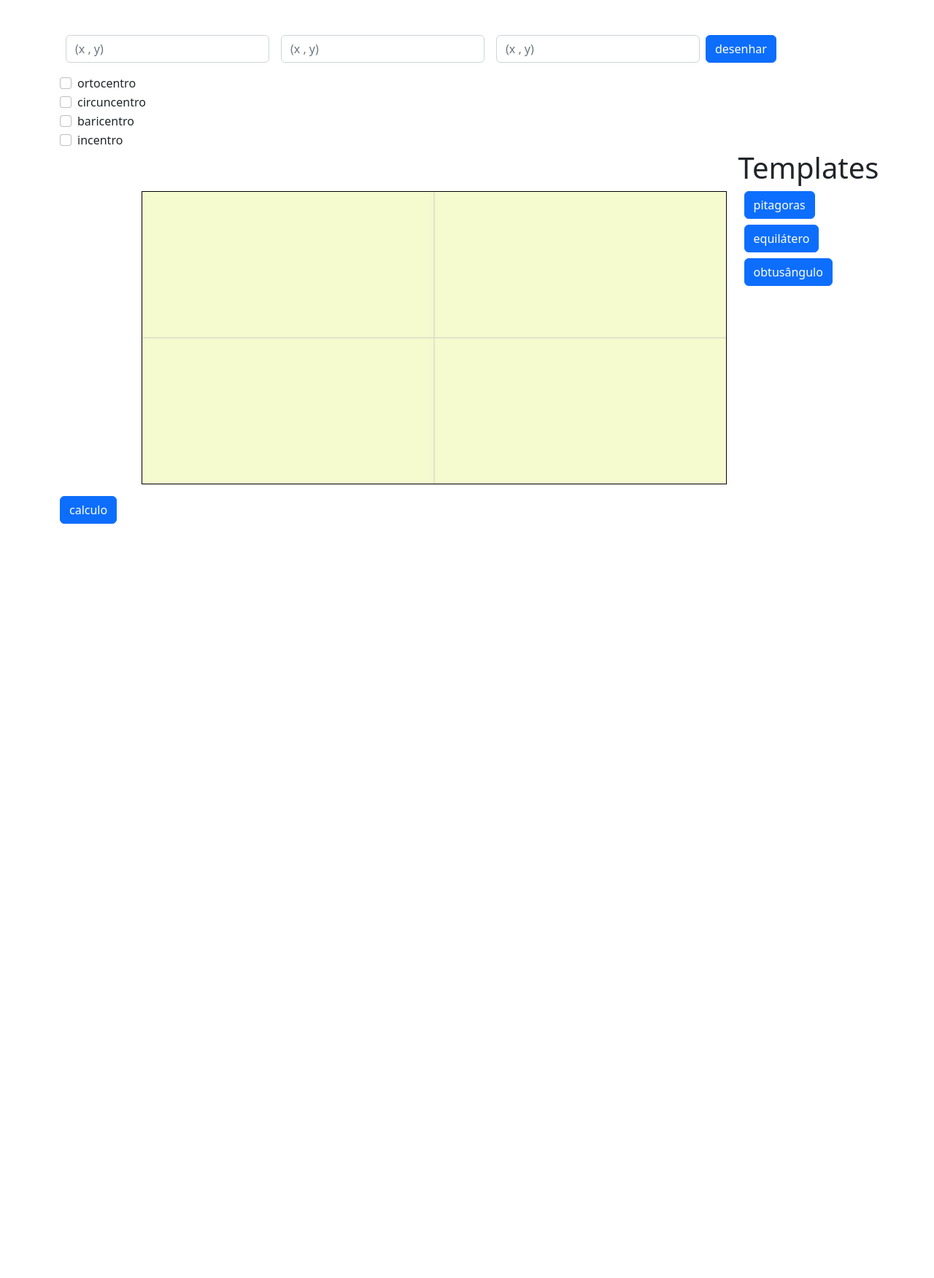
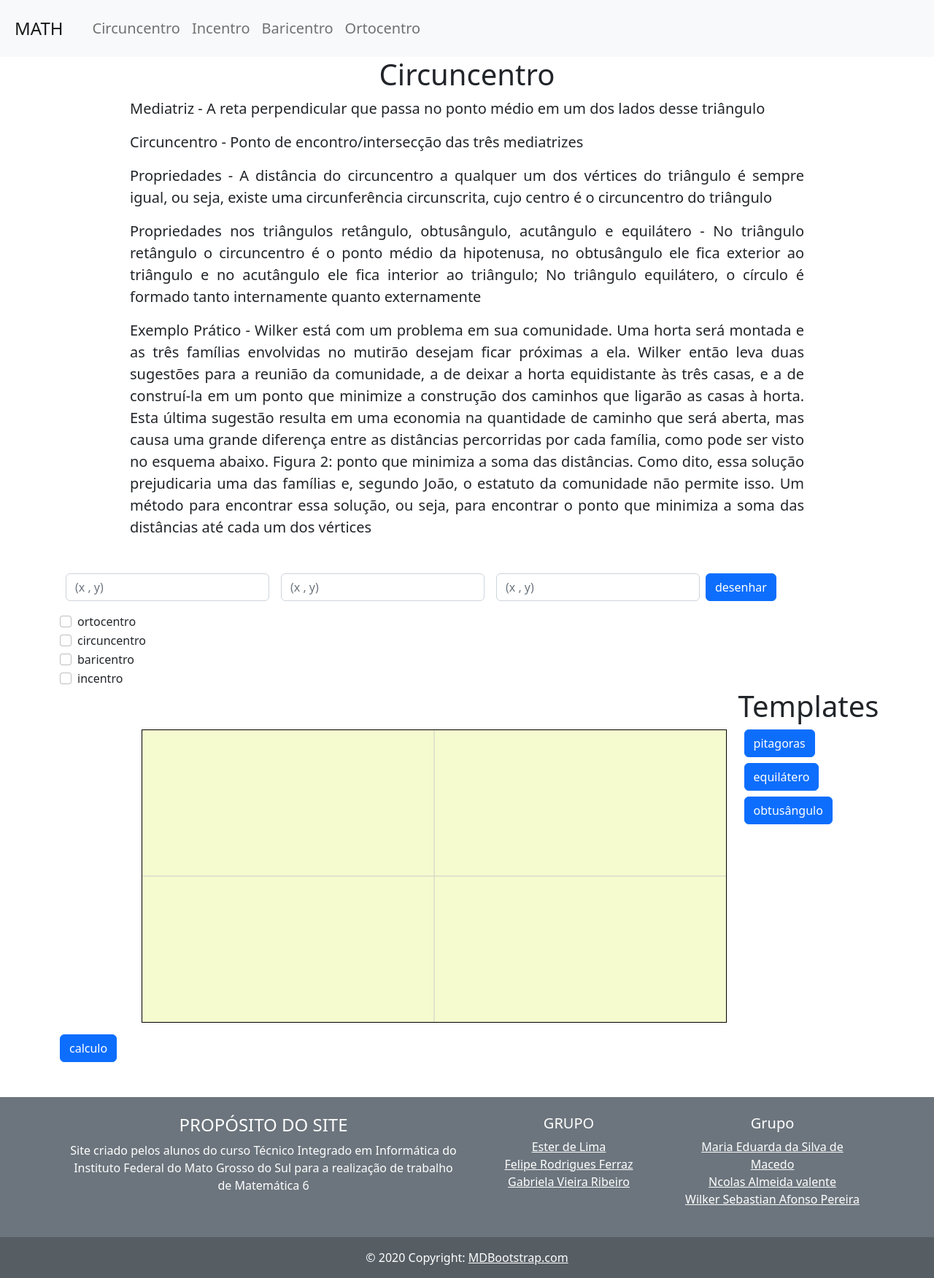
Before and after one commit to WilkerSebastian/pontos-notaveis-triangulo, a website: page index.html in a window 1280 px wide. Shown: the whole page at 73% size. Before the commit the page ends 800 px from the top, so only its background shows below. Drawn offline with Linux system fonts and the light colour scheme.

Commit message:
primeiras modificações

```diff
--- a/css/style.css
+++ b/css/style.css
@@ -11,3 +11,7 @@
     display: none;
 
 }
+
+.conteudo{
+    text-align: justify;
+}
--- a/index.html
+++ b/index.html
@@ -15,10 +15,54 @@
 <body>
 
     <header>
-
-
+        <nav class="navbar navbar-expand-lg bg-light text-center">
+            <div class="container-fluid">
+                <a class="navbar-brand p-2 fs-4" href="#">MATH</a>
+                <button class="navbar-toggler" type="button" data-bs-toggle="collapse" data-bs-target="#navbarNav"
+                    aria-controls="navbarNav" aria-expanded="false" aria-label="Toggle navigation">
+                    <span class="navbar-toggler-icon"></span>
+                </button>
+                <div class="collapse navbar-collapse p-2 fs-5" id="navbarNav">
+                    <ul class="navbar-nav">
+                        <li class="nav-item">
+                            <a class="nav-link" href="#">Circuncentro</a>
+                        </li>
+                        <li class="nav-item">
+                            <a class="nav-link" href="#">Incentro</a>
+                        </li>
+                        <li class="nav-item">
+                            <a class="nav-link" href="#">Baricentro</a>
+                        </li>
+                        <li class="nav-item">
+                            <a class="nav-link" href="#">Ortocentro</a>
+                        </li>
+                    </ul>
+                </div>
+            </div>
+        </nav>
     </header>
     <main class="container">
+        <section class="fs-5 lh-base mx-5 px-5 conteudo">
+            <h1 class="text-center">Circuncentro</h1>
+            <p>Mediatriz - A reta perpendicular que passa no ponto médio em um dos lados desse triângulo</p>
+            <p>Circuncentro - Ponto de encontro/intersecção das três mediatrizes</p>
+            <p>Propriedades - A distância do circuncentro a qualquer um dos vértices do triângulo é sempre igual, ou
+                seja, existe uma circunferência circunscrita, cujo centro é o circuncentro do triângulo</p>
+            <p>Propriedades nos triângulos retângulo, obtusângulo, acutângulo e equilátero - No triângulo retângulo o
+                circuncentro é o ponto médio da hipotenusa, no obtusângulo ele fica exterior ao triângulo e no
+                acutângulo ele fica interior ao triângulo; No triângulo equilátero, o círculo é formado tanto
+                internamente quanto externamente
+            </p>
+            <p>Exemplo Prático - Wilker está com um problema em sua comunidade. Uma horta será montada e as três
+                famílias envolvidas no mutirão desejam ficar próximas a ela. Wilker então leva duas sugestões para a
+                reunião da comunidade, a de deixar a horta equidistante às três casas, e a de construí-la em um ponto
+                que minimize a construção dos caminhos que ligarão as casas à horta. Esta última sugestão resulta em uma
+                economia na quantidade de caminho que será aberta, mas causa uma grande diferença entre as distâncias
+                percorridas por cada família, como pode ser visto no esquema abaixo. Figura 2: ponto que minimiza a soma
+                das distâncias. Como dito, essa solução prejudicaria uma das famílias e, segundo João, o estatuto da
+                comunidade não permite isso. Um método para encontrar essa solução, ou seja, para encontrar o ponto que
+                minimiza a soma das distâncias até cada um dos vértices</p>
+        </section>
 
         <div class="d-flex mt-5">
 
@@ -89,9 +133,58 @@
 
     </main>
     <footer>
+        <section class="mt-5">
+            <footer class="bg-secondary text-white text-center">
+                <div class="container p-4">
+                    <div class="row">
+                        <div class="col-lg-6 col-md-12 mb-4 mb-md-0">
+                            <h5 class="text-uppercase fs-4">Propósito do Site</h5>
 
+                            <p class="fs-6">
+                                Site criado pelos alunos do curso Técnico Integrado em Informática do Instituto Federal
+                                do Mato Grosso do Sul para a realização de trabalho de Matemática 6
+                            </p>
+                        </div>
 
+                        <div class="col-lg-3 col-md-6 mb-3 mb-md-0">
+                            <h5 class="text-uppercase">Grupo</h5>
 
+                            <ul class="list-unstyled mb-0">
+                                <li>
+                                    <a href="#!" class="text-white">Ester de Lima</a>
+                                </li>
+                                <li>
+                                    <a href="#!" class="text-white">Felipe Rodrigues Ferraz</a>
+                                </li>
+                                <li>
+                                    <a href="#!" class="text-white">Gabriela Vieira Ribeiro</a>
+                                </li>
+                            </ul>
+                        </div>
+
+                        <div class="col-lg-3 col-md-6 mb-3 mb-md-0">
+                            <h5>Grupo</h5>
+                            <ul class="list-unstyled">
+                                <li>
+                                    <a href="#!" class="text-white">Maria Eduarda da Silva de Macedo</a>
+                                </li>
+                                <li>
+                                    <a href="#!" class="text-white">Ncolas Almeida valente</a>
+                                </li>
+                                <li>
+                                    <a href="#!" class="text-white">Wilker Sebastian Afonso Pereira</a>
+                                </li>
+                            </ul>
+                        </div>
+                    </div>
+                </div>
+
+                <div class="text-center p-3" style="background-color: rgba(0, 0, 0, 0.2);">
+                    © 2020 Copyright:
+                    <a class="text-white" href="https://mdbootstrap.com/">MDBootstrap.com</a>
+                </div>
+            </footer>
+        </section>
     </footer>
 
     <script src="./jquery/jquery-3.6.1.min.js"></script>
```
